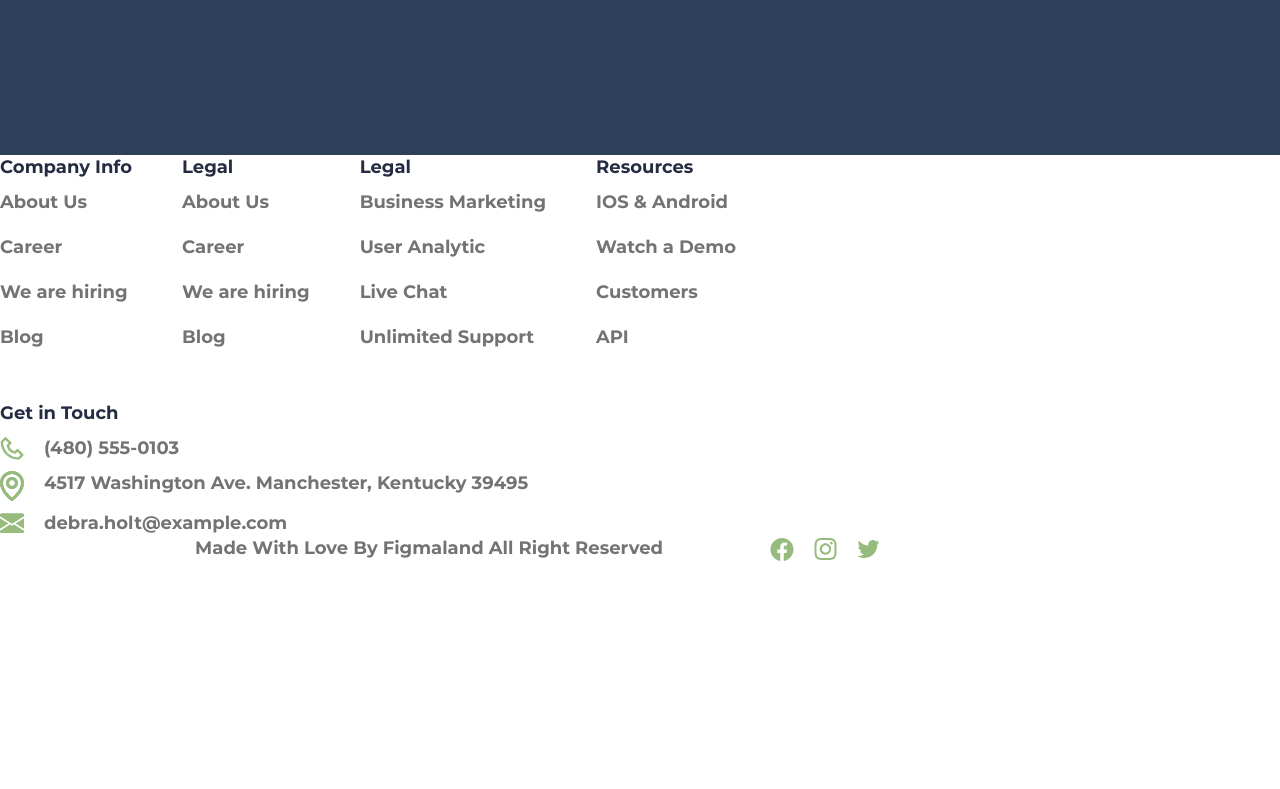
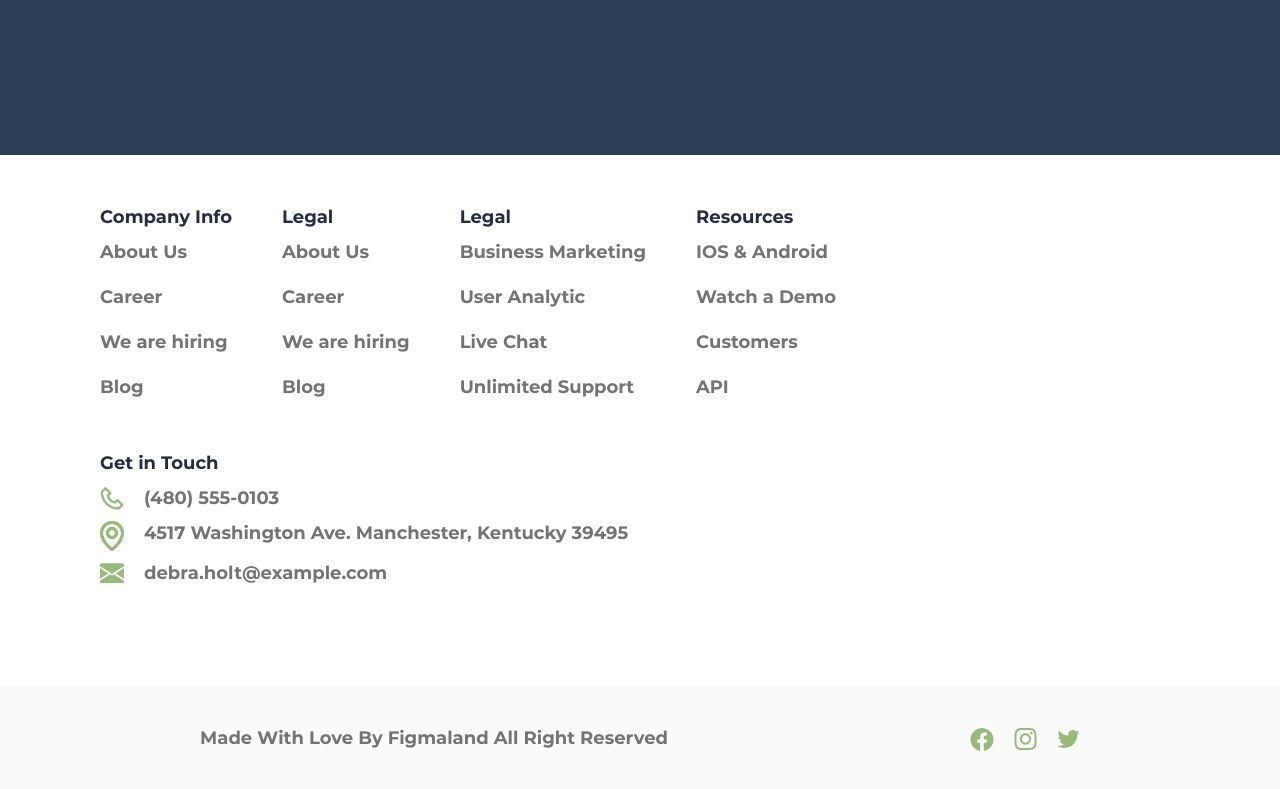
Before and after one commit to Lozerd/university-web, a website: page index.html in a window 1280 px wide. Shown: the part 9051-9840 px from the top of the page. Before the commit the page ends 9612 px from the top, so only its background shows below. Drawn offline with Linux system fonts and the light colour scheme.

Commit message:
fixed footer--contacts

```diff
--- a/css/base.css
+++ b/css/base.css
@@ -2,6 +2,7 @@
     --light-orange: #FFAB71;
     --dark-blue: #2D4059;
     --orange: #E77C40;
+    --white-grayed: #FAFAFA;
 
     --text-regular: #252B42;
     --text-grayed: #737373;
--- a/css/index.css
+++ b/css/index.css
@@ -491,9 +491,11 @@ footer {
     display: flex;
     flex-flow: column nowrap;
     align-items: flex-start;
+    gap: 50px;
 }
 
 .footer--nav {
+    padding: 50px 100px;
     margin: 0 auto;
 }
 
@@ -552,10 +554,11 @@ footer {
 
 .footer--contacts {
     width: 100%;
+    background-color: var(--white-grayed);
     display: flex;
     flex-flow: row wrap;
     justify-content: space-between;
-    padding: 0 400px 0 195px;
+    padding: 40px 200px 40px 200px;
 }
 
 .footer--license {
```
